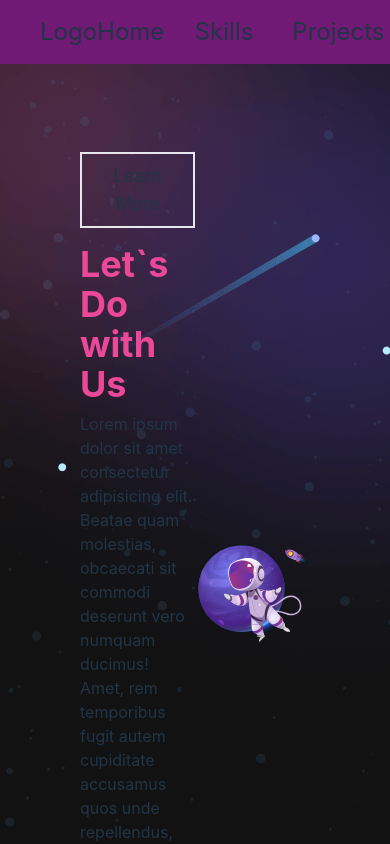
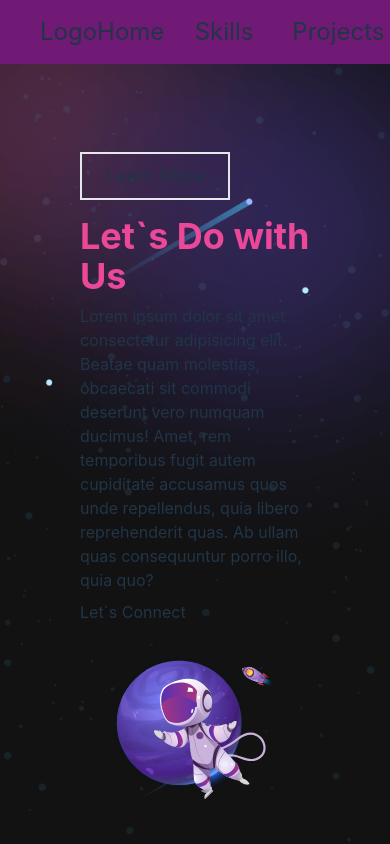
Before and after one commit to Flocky05/Logo, a React (Vite) app: page / in a window 390 px wide. Shown: the top 844 px of the page. Built offline with nearby package versions, Linux system fonts and the light colour scheme.

Commit message:
make hero section responsive

```diff
--- a/src/Components/Hero/Hero.jsx
+++ b/src/Components/Hero/Hero.jsx
@@ -4,7 +4,7 @@ import img2 from "../../assets/images/header-img.svg"
 
 const Hero = () => {
     return (
-        <div className="grid grid-cols-2 items-center p-20" style={{ backgroundImage:`url(${img1})` }}>
+        <div className="grid grid-cols-1 lg:grid-cols-2 items-center p-20 bg-cover" style={{ backgroundImage:`url(${img1})` }}>
            <div>
                 <button className="px-6 p-2 text-center text-lg border-2 my-2">Learn More </button>
                 <h3 className="text-4xl font-bold text-pink-500 my-2">Let`s Do with Us</h3>
@@ -12,7 +12,7 @@ const Hero = () => {
                 <a href="/">Let`s Connect</a>
            </div>
            <div>
-                <img src={img2} alt="" />
+                <img className="p-8" src={img2} alt="" />
            </div>
         </div>
     );
```
